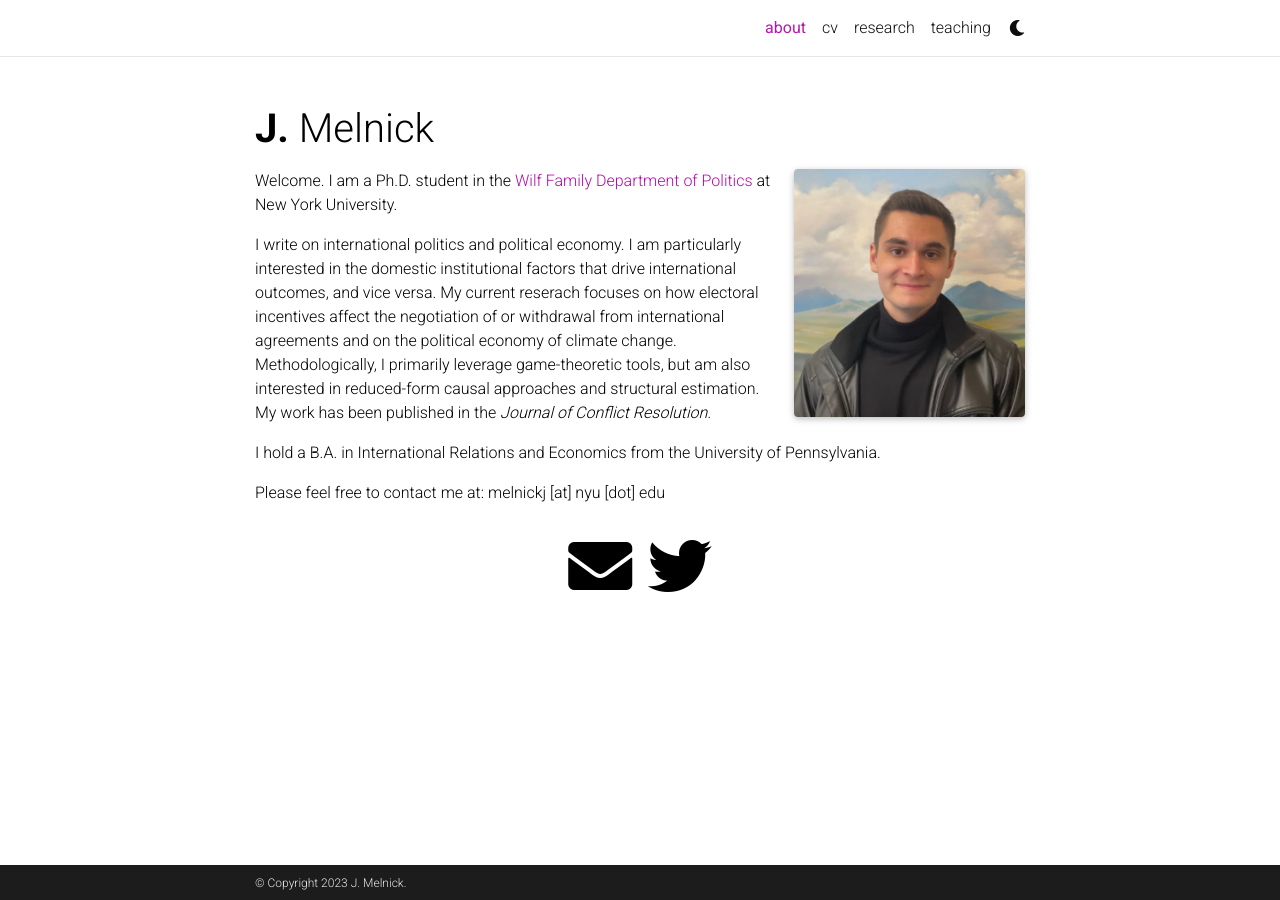
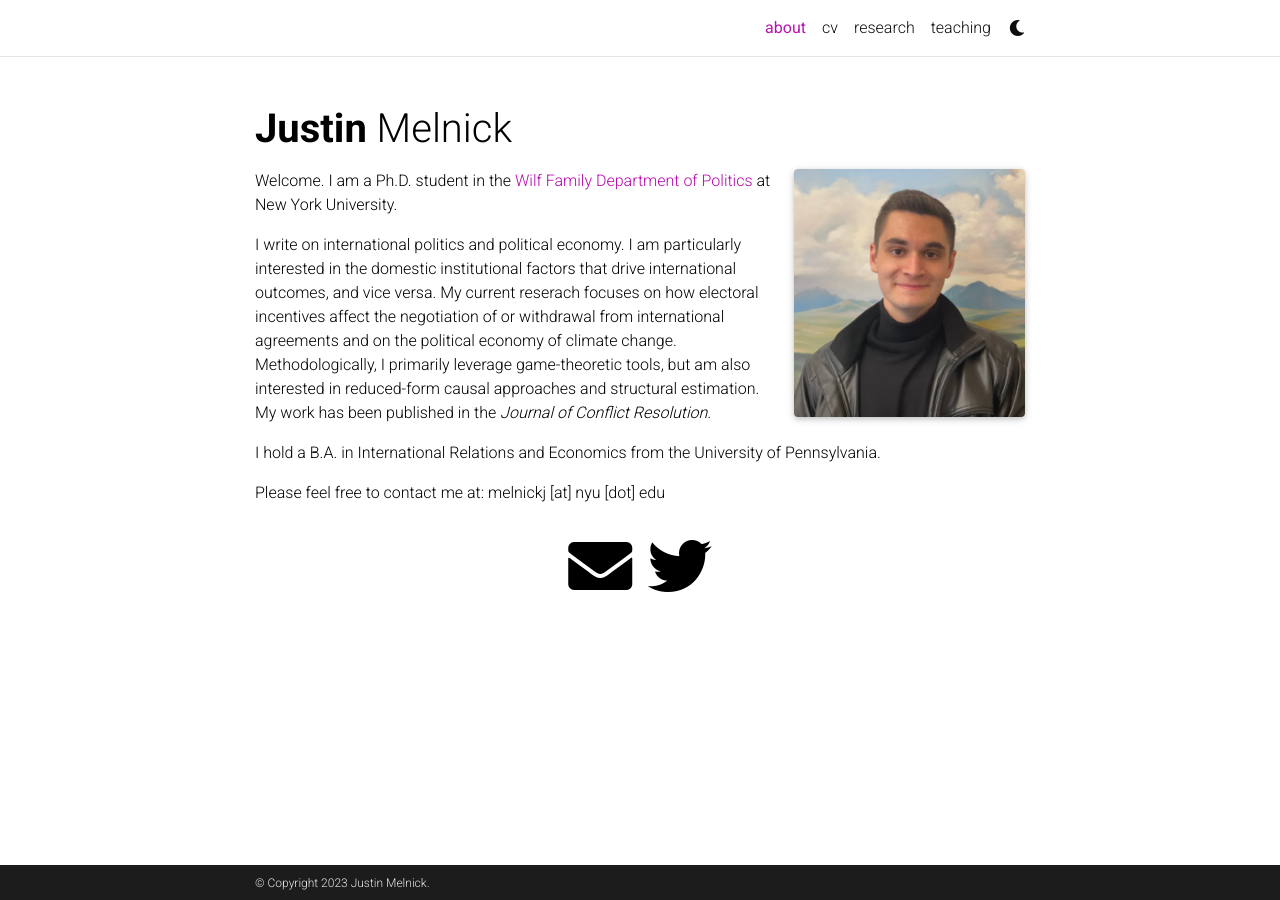
Before and after one commit to justinmelnick/justinmelnick.github.io, a Jekyll site: the page built from _pages/about.md, in a window 1280 px wide. Built offline with Jekyll 4.4.1, drawn with Linux system fonts in a browser that asks for light colours; full-size pictures stand in for the smaller copies a plugin makes; comment, search, counter and statistics services are not loaded; a style sheet for code colours, icons or effects is not loaded.

Commit message:
Update _config.yml

```diff
--- a/_config.yml
+++ b/_config.yml
@@ -3,7 +3,7 @@
 # -----------------------------------------------------------------------------
 
 title: blank # the website title (if blank, full name will be used instead)
-first_name: J.
+first_name: Justin
 middle_name:
 last_name: Melnick
 email: melnickj@nyu.edu
```
